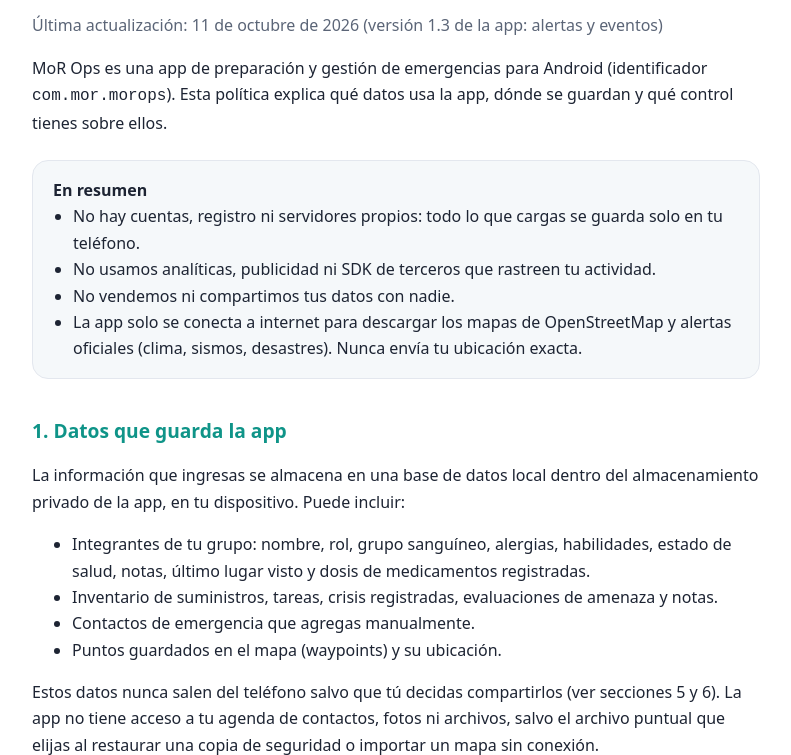
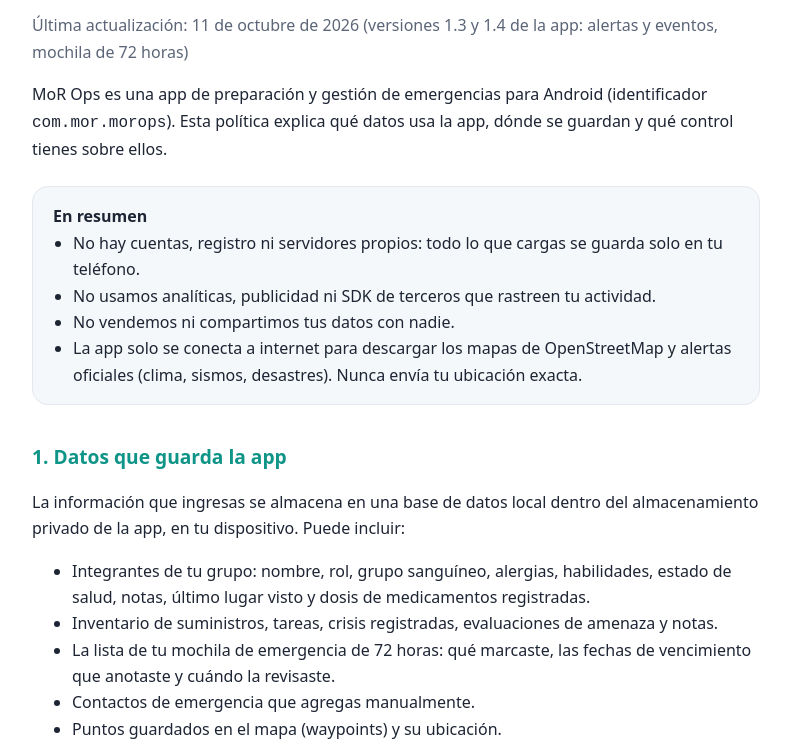
Before and after one commit to MansillaNicolas/mor-ops-privacidad, a plain HTML site: page index.html in a window 1280 px wide. Shown: the part 82-837 px from the top of the page, without its empty margins (244-1035 px from the left). Drawn offline with Linux system fonts and the light colour scheme.

Commit message:
Política: la lista de la mochila de 72 horas se guarda solo en el teléfono (versión 1.4)

```diff
--- a/index.html
+++ b/index.html
@@ -54,7 +54,7 @@
 <body>
 <main>
   <h1>Política de privacidad de MoR Ops</h1>
-  <p class="muted">Última actualización: 11 de octubre de 2026 (versión 1.3 de la app: alertas y eventos)</p>
+  <p class="muted">Última actualización: 11 de octubre de 2026 (versiones 1.3 y 1.4 de la app: alertas y eventos, mochila de 72 horas)</p>
 
   <p>MoR Ops es una app de preparación y gestión de emergencias para Android
   (identificador <code>com.mor.morops</code>). Esta política explica qué datos
@@ -79,6 +79,8 @@
     medicamentos registradas.</li>
     <li>Inventario de suministros, tareas, crisis registradas, evaluaciones de
     amenaza y notas.</li>
+    <li>La lista de tu mochila de emergencia de 72 horas: qué marcaste, las
+    fechas de vencimiento que anotaste y cuándo la revisaste.</li>
     <li>Contactos de emergencia que agregas manualmente.</li>
     <li>Puntos guardados en el mapa (waypoints) y su ubicación.</li>
   </ul>
```
